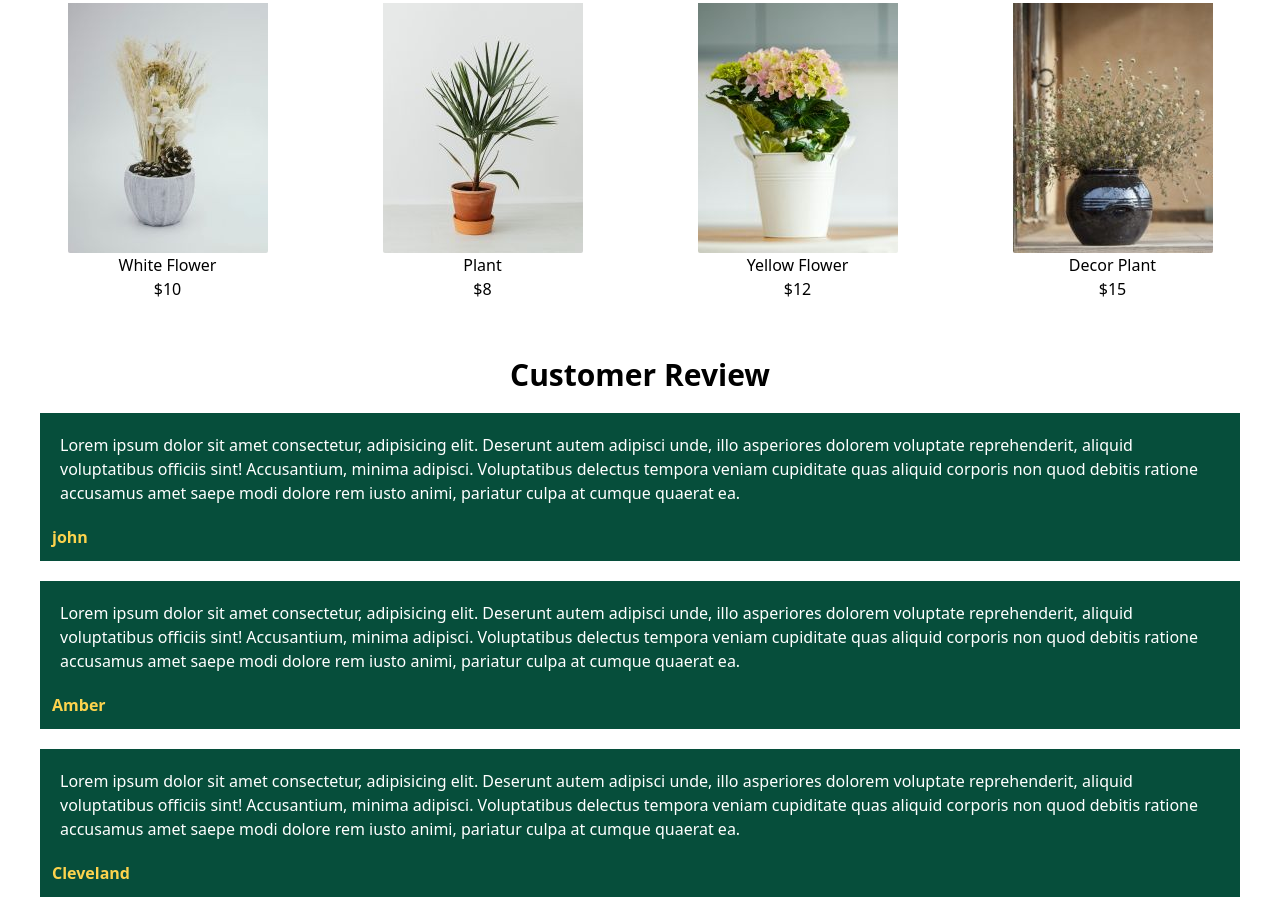
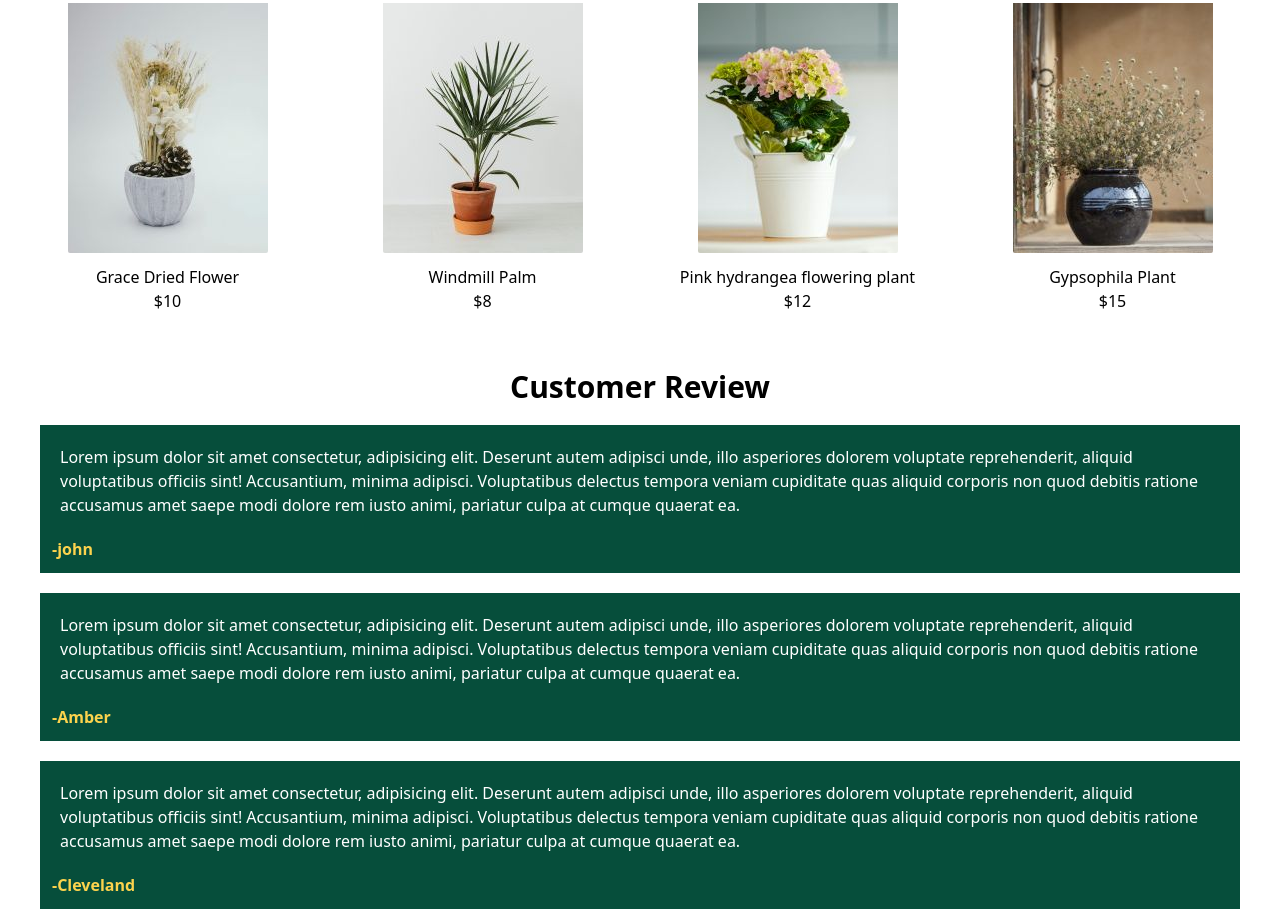
Before and after one commit to antonyprakashs/Greenden-Tailwind, a website: page index.html in a window 1280 px wide. Shown: the part 856-1780 px from the top of the page. Drawn offline with nearby package versions, Linux system fonts and the light colour scheme.

Commit message:
Updated Plants name

```diff
--- a/index.html
+++ b/index.html
@@ -26,7 +26,7 @@
                     <a href="product.html" class="hover:underline">Product</a>
                 </li>
                 <li>
-                    <a href="contact.html" class="hover:underline">Contact</a>
+                    <a href="contact.html" class="hover:underline">Contact Us</a>
                 </li>
             </ul>
         </div>
@@ -43,7 +43,7 @@
                 We offer you a wide range of Artificial and Natural Flowers
             </p>
             <h2 class="font-bold text-3xl md:text-5xl mb-5">
-                Plants for Interiors
+                Plants for all your Interiors
             </h2>
             <div>
                 <button class=" bg-black rounded-xl p-2 text-white">Shop Now</button>
@@ -112,25 +112,25 @@
             <div>
                 <img src="./images/1.jpg" class="inline hover:shadow-xl transform hover:-translate-y-2 rounded-b-sm"
                     alt="">
-                <h1>White Flower</h1>
+                <h1 class="pt-3">Grace Dried Flower</h1>
                 <p>$10</p>
             </div>
             <div>
                 <img src="./images/2.jpg" class="inline hover:shadow-xl transform hover:-translate-y-2 rounded-b-sm"
                     alt="">
-                <h1>Plant</h1>
+                <h1 class="pt-3">Windmill Palm</h1>
                 <p>$8</p>
             </div>
             <div>
                 <img src="./images/3.jpg" class="inline hover:shadow-xl transform hover:-translate-y-2 rounded-b-sm"
                     alt="">
-                <h1>Yellow Flower</h1>
+                <h1 class="pt-3">Pink hydrangea flowering plant</h1>
                 <p>$12</p>
             </div>
             <div>
                 <img src="./images/4.jpg" class="inline hover:shadow-xl transform hover:-translate-y-2 rounded-b-sm"
                     alt="">
-                <div>Decor Plant</div>
+                <div class="pt-3">Gypsophila Plant</div>
                 <p>$15</p>
             </div>
         </div>
@@ -145,7 +145,7 @@
                 Voluptatibus delectus tempora veniam cupiditate quas aliquid corporis non quod debitis ratione accusamus
                 amet saepe modi dolore rem iusto animi, pariatur culpa at cumque quaerat ea.
             </p>
-            <p class="text-yellow-300 pb-3 pl-3 font-bold">john</p>
+            <p class="text-yellow-300 pb-3 pl-3 font-bold">-john</p>
         </div>
         <div class="bg-green-900 text-white m-5">
             <p class="p-5">Lorem ipsum dolor sit amet consectetur, adipisicing elit. Deserunt autem adipisci unde, illo
@@ -154,7 +154,7 @@
                 Voluptatibus delectus tempora veniam cupiditate quas aliquid corporis non quod debitis ratione accusamus
                 amet saepe modi dolore rem iusto animi, pariatur culpa at cumque quaerat ea.
             </p>
-            <p class="text-yellow-300 pb-3 pl-3 font-bold">Amber</p>
+            <p class="text-yellow-300 pb-3 pl-3 font-bold">-Amber</p>
         </div>
         <div class="bg-green-900 text-white m-5">
             <p class="p-5">Lorem ipsum dolor sit amet consectetur, adipisicing elit. Deserunt autem adipisci unde, illo
@@ -163,7 +163,7 @@
                 Voluptatibus delectus tempora veniam cupiditate quas aliquid corporis non quod debitis ratione accusamus
                 amet saepe modi dolore rem iusto animi, pariatur culpa at cumque quaerat ea.
             </p>
-            <p class="text-yellow-300 pb-3 pl-3 font-bold">Cleveland</p>
+            <p class="text-yellow-300 pb-3 pl-3 font-bold">-Cleveland</p>
         </div>
     </search>
     <!-- News Letter -->
```
Also changed, not shown: contact.html (+1 -1 lines), product.html (+8 -8 lines).
